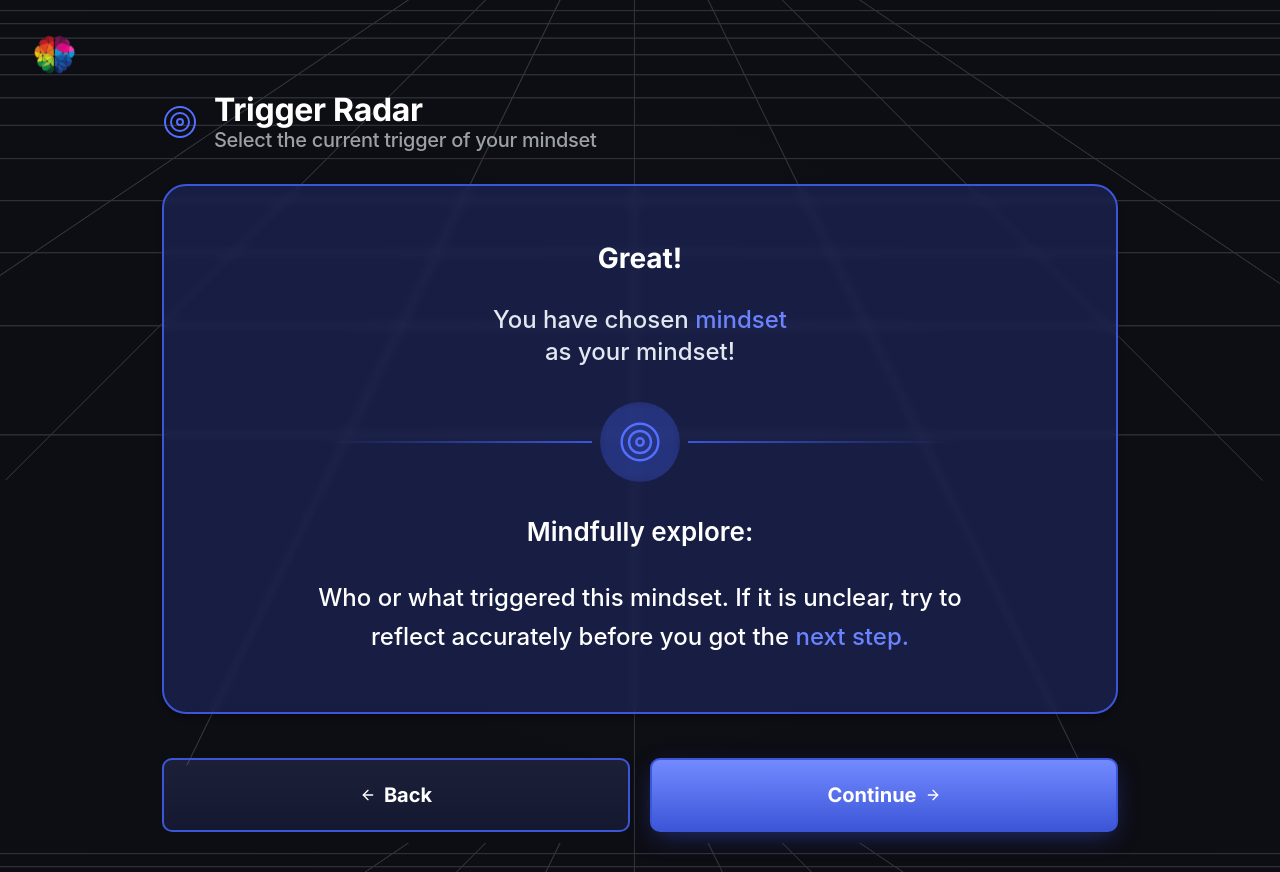
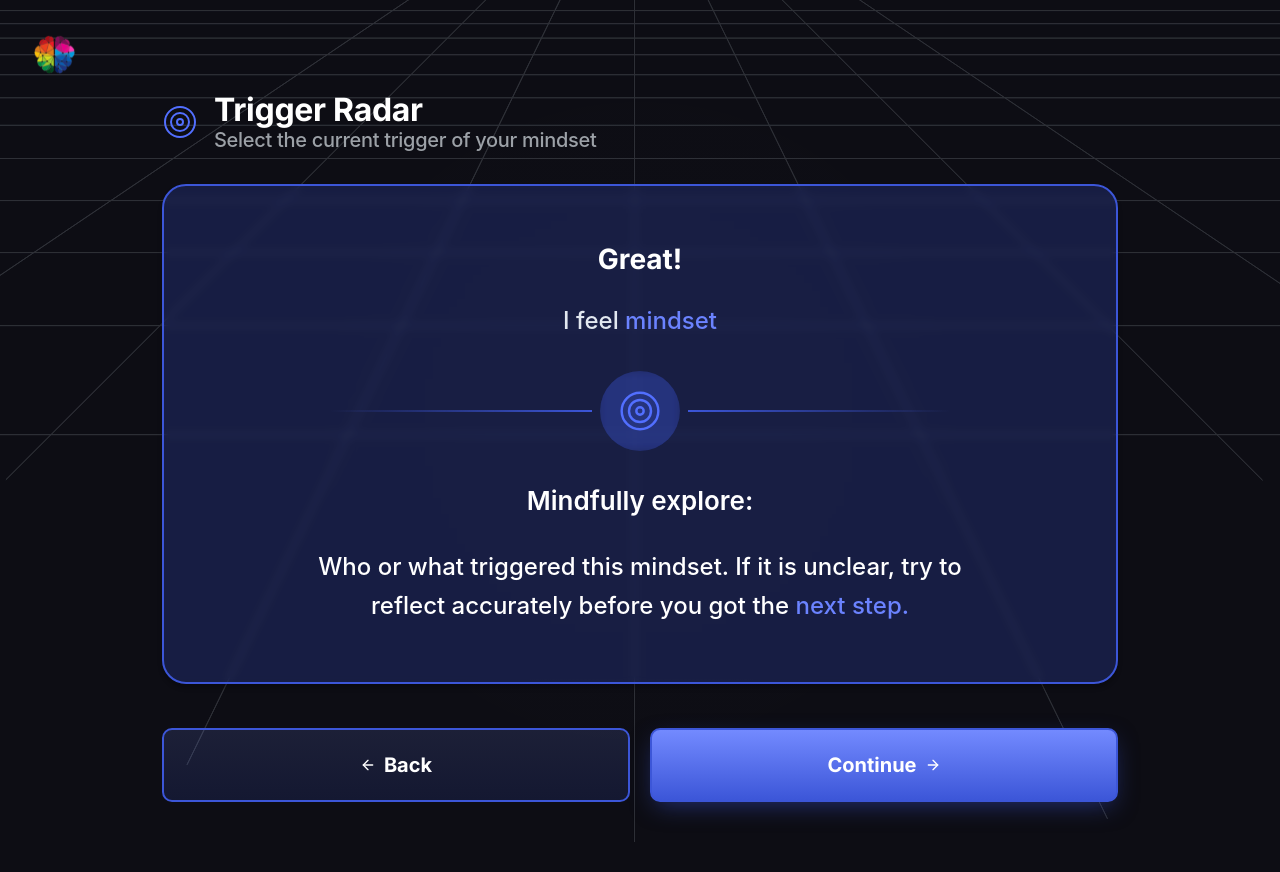
Before and after one commit to HafizAbeer/mind-set-1, a React (Vite) app: page /trigger in a window 1280 px wide. After the commit the page ends 842 px from the top, so only its background shows below. Built offline with nearby package versions, Linux system fonts and the light colour scheme; a web font is replaced by a local one.

Commit message:
unify dialogue boxes to first-person voice
Switch Trigger Intro, Symptom Radar, and Intention Radar description
sentences from "You have..." to "I..." so all radar description boxes
speak in the same first-person voice as the mindset sentence boxes.

```diff
--- a/src/pages/IntentionRadar.jsx
+++ b/src/pages/IntentionRadar.jsx
@@ -25,7 +25,7 @@ const IntentionRadar = () => {
         stepTitle="Great, good body awareness!!!"
         description={
           <>
-            You have assigned{" "}
+            I feel{" "}
             <span style={{ color: "#FBA90B" }}>
               {symptomSummary}
             </span>{" "}
--- a/src/pages/SymptomRadar.jsx
+++ b/src/pages/SymptomRadar.jsx
@@ -16,7 +16,7 @@ const SymptomRadar = () => {
       stepTitle="Fine !!!"
       description={
         <>
-          You have now determined the <span style={{ color: '#2AABEE' }}>{bodyStructureLabel}</span><br />
+          I identify the <span style={{ color: '#2AABEE' }}>{bodyStructureLabel}</span><br />
           as embodiment for the present mindset.
         </>
       }
--- a/src/pages/TriggerIntro.jsx
+++ b/src/pages/TriggerIntro.jsx
@@ -23,10 +23,8 @@ const TriggerIntroPage = () => {
       stepTitle="Great!"
       description={
         <p className="m-0">
-          You have chosen{" "}
+          I feel{" "}
           <span className="text-[#6B83FF]">{mindsetLabel}</span>
-          <br />
-          as your mindset!
         </p>
       }
       centerIcon={triggerLogo}
```
